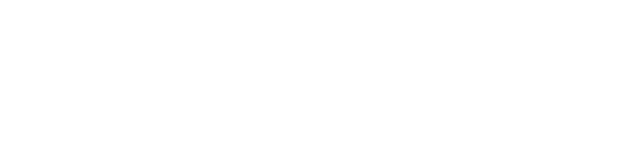
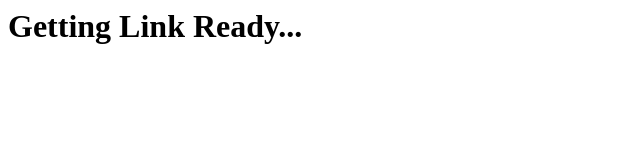
Before and after one commit to MonkeybeardG/monkeybeardg.github.io, a plain HTML site: page index.html in a window 1280 px wide. Shown: the whole page, without its empty margins (0-640 px from the left). Drawn offline with Linux system fonts and the light colour scheme.

Commit message:
Update index.html

```diff
--- a/index.html
+++ b/index.html
@@ -1,3 +1,4 @@
 <head>
-<meta http-equiv="refresh" content="5; url=https://discord.gg/GhRtJXFPCk">
+  <h1>Getting Link Ready...</h1>
+<meta http-equiv="refresh" content="1; url=https://discord.gg/GhRtJXFPCk">
 </head>
```
